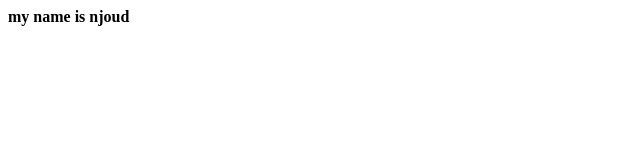
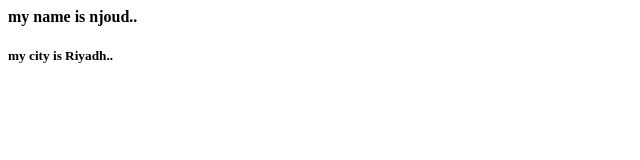
Before and after one commit to njoud-almubarak/homework2, a plain HTML site: page index.html in a window 1280 px wide. Shown: the whole page, without its empty margins (0-640 px from the left). Drawn offline with Linux system fonts and the light colour scheme.

Commit message:
add city from github

```diff
--- a/index.html
+++ b/index.html
@@ -1 +1,2 @@
-<h4> my name is njoud </h4>
+<h4> my name is njoud.. </h4>
+<h5> my city is Riyadh.. <h5>
```
